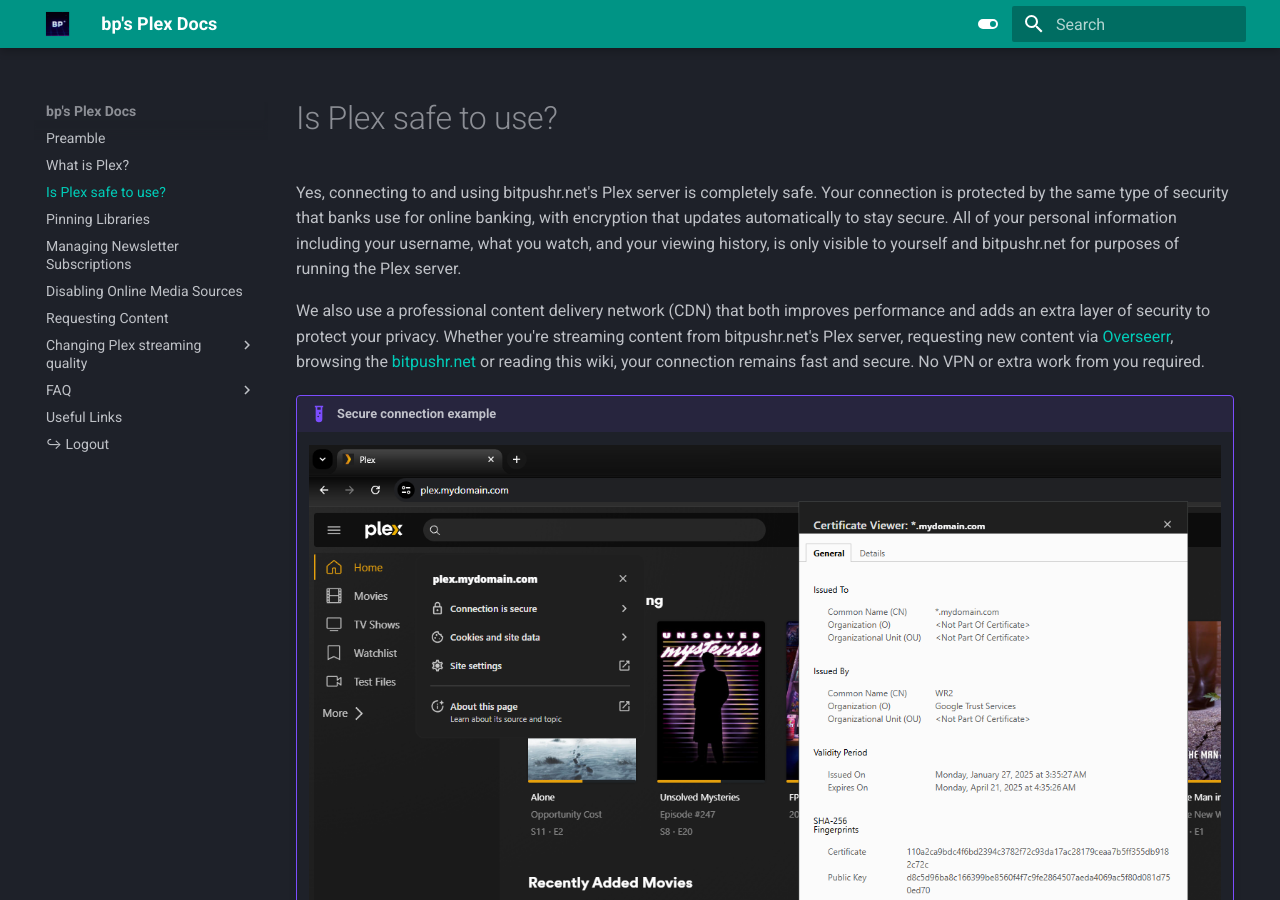
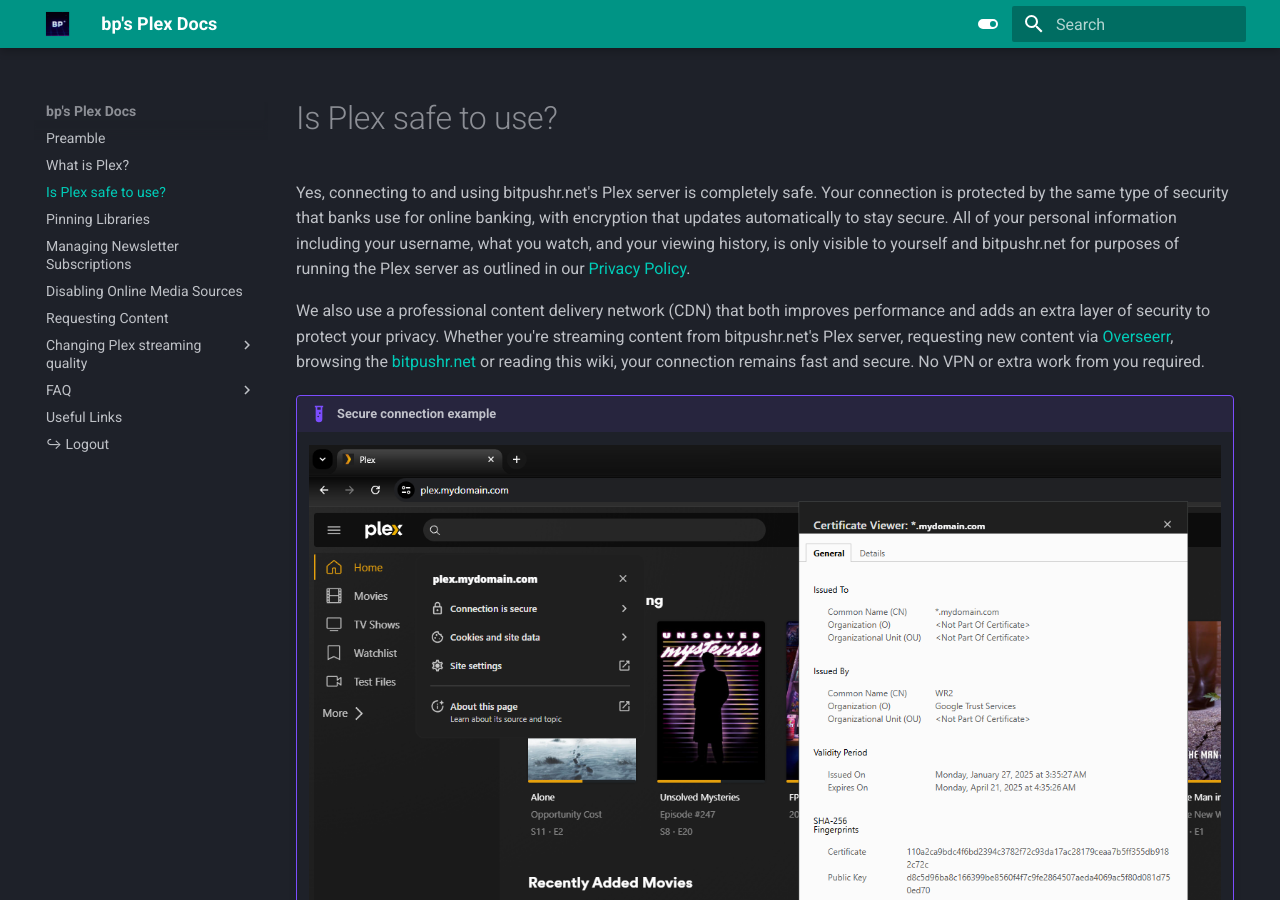
Before and after one commit to bitpushr/plexdocs, an MkDocs documentation site: the page built from docs/plex-safety.md, in a window 1280 px wide and 900 px high. Built offline with MkDocs 1.6.1 and Material for MkDocs 9.7.7, drawn with Linux system fonts in a browser that asks for light colours.

Commit message:
Update plex safety

```diff
--- a/docs/plex-safety.md
+++ b/docs/plex-safety.md
@@ -2,7 +2,7 @@
 title: Is Plex safe to use?
 ---
 
-Yes, connecting to and using bitpushr.net's Plex server is completely safe. Your connection is protected by the same type of security that banks use for online banking, with encryption that updates automatically to stay secure. All of your personal information including your username, what you watch, and your viewing history, is only visible to yourself and bitpushr.net for purposes of running the Plex server.
+Yes, connecting to and using bitpushr.net's Plex server is completely safe. Your connection is protected by the same type of security that banks use for online banking, with encryption that updates automatically to stay secure. All of your personal information including your username, what you watch, and your viewing history, is only visible to yourself and bitpushr.net for purposes of running the Plex server as outlined in our [Privacy Policy](https://bitpushr.net/privacy-policy/).
 
 We also use a professional content delivery network (CDN) that both improves performance and adds an extra layer of security to protect your privacy. Whether you're streaming content from bitpushr.net's Plex server, requesting new content via [Overseerr](https://overseerr.bitpushr.net), browsing the [bitpushr.net](https://bitpushr.net) or reading this wiki, your connection remains fast and secure. No VPN or extra work from you required.
 
```
